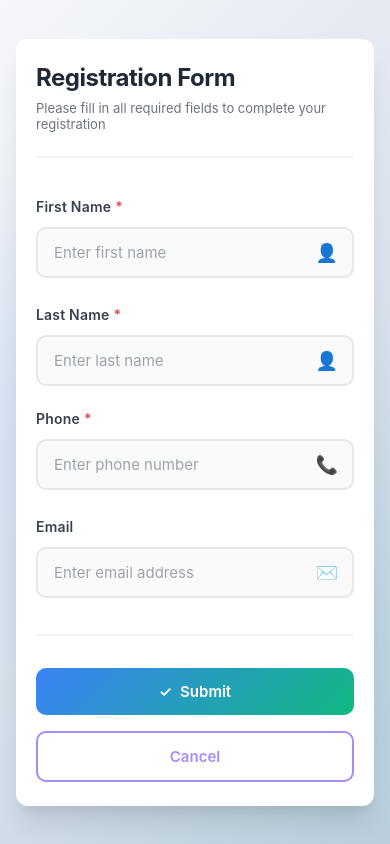
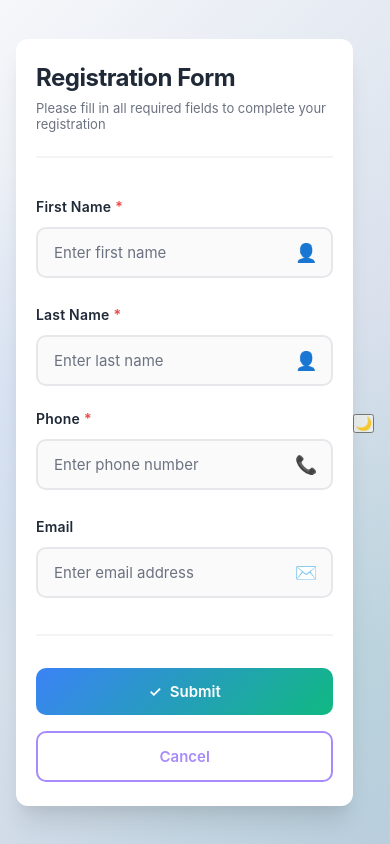
Before and after one commit to sangrammule1/New_User, a React (Create React App) app in the folder frontend/: page / in a window 390 px wide. Built offline with nearby package versions, Linux system fonts and the light colour scheme.

Commit message:
LLM applied: enable dark-mode option toggle to registration form in right side

```diff
--- a/frontend/src/App.css
+++ b/frontend/src/App.css
@@ -2,6 +2,68 @@
   margin: 0;
   padding: 0;
   box-sizing: border-box;
+}
+
+:root {
+  --background-gradient-start: #f5f7fa;
+  --background-gradient-end: #c3cfe2;
+  --primary-color: #3b82f6;
+  --secondary-color: #10b981;
+  --text-color-dark: #1f2937;
+  --text-color-light: #6b7280;
+  --input-border-color: #e5e7eb;
+  --input-background: #fafafa;
+  --error-color: #ef4444;
+  --error-background: #fef2f2;
+  --button-cancel-text: #a78bfa;
+  --button-cancel-border: #a78bfa;
+  --button-cancel-hover-bg: #faf5ff;
+  --button-cancel-hover-border: #8b5cf6;
+  --button-submit-text: white;
+  --button-submit-gradient-start: #3b82f6;
+  --button-submit-gradient-end: #10b981;
+  --button-submit-hover-gradient-start: #2563eb;
+  --button-submit-hover-gradient-end: #059669;
+  --divider-color: #f3f4f6;
+  --gradient-overlay-color: rgba(255, 255, 255, 0.2);
+  --focus-shadow-color: rgba(59, 130, 246, 0.1);
+  --error-focus-shadow-color: rgba(239, 68, 68, 0.1);
+  --form-panel-background: white;
+  --form-panel-shadow-color-1: rgba(0, 0, 0, 0.1);
+  --form-panel-shadow-color-2: rgba(0, 0, 0, 0.04);
+  --radial-gradient-1-color: rgba(59, 130, 246, 0.1);
+  --radial-gradient-2-color: rgba(16, 185, 129, 0.1);
+}
+
+.dark {
+  --background-gradient-start: #1a202c;
+  --background-gradient-end: #2d3748;
+  --primary-color: #63b3ed;
+  --secondary-color: #68d391;
+  --text-color-dark: #e2e8f0;
+  --text-color-light: #a0aec0;
+  --input-border-color: #4a5568;
+  --input-background: #2d3748;
+  --error-color: #f56565;
+  --error-background: #fed7d7;
+  --button-cancel-text: #b794f4;
+  --button-cancel-border: #b794f4;
+  --button-cancel-hover-bg: #2c2c44;
+  --button-cancel-hover-border: #9f7aea;
+  --button-submit-text: white;
+  --button-submit-gradient-start: #63b3ed;
+  --button-submit-gradient-end: #68d391;
+  --button-submit-hover-gradient-start: #4299e1;
+  --button-submit-hover-gradient-end: #38a169;
+  --divider-color: #4a5568;
+  --gradient-overlay-color: rgba(255, 255, 255, 0.1);
+  --focus-shadow-color: rgba(99, 179, 237, 0.2);
+  --error-focus-shadow-color: rgba(245, 101, 101, 0.2);
+  --form-panel-background: #2d3748;
+  --form-panel-shadow-color-1: rgba(0, 0, 0, 0.2);
+  --form-panel-shadow-color-2: rgba(0, 0, 0, 0.1);
+  --radial-gradient-1-color: rgba(99, 179, 237, 0.1);
+  --radial-gradient-2-color: rgba(104, 211, 145, 0.1);
 }
 
 body {
@@ -11,7 +73,7 @@ body {
     sans-serif;
   -webkit-font-smoothing: antialiased;
   -moz-osx-font-smoothing: grayscale;
-  background: linear-gradient(135deg, #f5f7fa 0%, #c3cfe2 100%);
+  background: linear-gradient(135deg, var(--background-gradient-start) 0%, var(--background-gradient-end) 100%);
 }
 
 .form-container {
@@ -21,6 +83,7 @@ body {
   align-items: center;
   padding: 40px 20px;
   position: relative;
+  overflow: hidden;
 }
 
 .form-container::before {
@@ -31,20 +94,20 @@ body {
   right: 0;
   bottom: 0;
   background:
-    radial-gradient(circle at 20% 50%, rgba(59, 130, 246, 0.1) 0%, transparent 50%),
-    radial-gradient(circle at 80% 80%, rgba(16, 185, 129, 0.1) 0%, transparent 50%);
+    radial-gradient(circle at 20% 50%, var(--radial-gradient-1-color) 0%, transparent 50%),
+    radial-gradient(circle at 80% 80%, var(--radial-gradient-2-color) 0%, transparent 50%);
   pointer-events: none;
 }
 
 .form-panel {
   width: 100%;
   max-width: 800px;
-  background-color: white;
+  background-color: var(--form-panel-background);
   border-radius: 16px;
   padding: 48px;
   box-shadow:
-    0 20px 25px -5px rgba(0, 0, 0, 0.1),
-    0 10px 10px -5px rgba(0, 0, 0, 0.04);
+    0 20px 25px -5px var(--form-panel-shadow-color-1),
+    0 10px 10px -5px var(--form-panel-shadow-color-2);
   position: relative;
   z-index: 1;
   animation: slideUp 0.5s ease-out;
@@ -64,20 +127,20 @@ body {
 .form-header {
   margin-bottom: 40px;
   padding-bottom: 24px;
-  border-bottom: 2px solid #f3f4f6;
+  border-bottom: 2px solid var(--divider-color);
 }
 
 .form-title {
   font-size: 28px;
   font-weight: 700;
-  color: #1f2937;
+  color: var(--text-color-dark);
   margin-bottom: 8px;
   letter-spacing: -0.5px;
 }
 
 .form-subtitle {
   font-size: 14px;
-  color: #6b7280;
+  color: var(--text-color-light);
   font-weight: 400;
 }
 
@@ -102,13 +165,13 @@ body {
 .form-label {
   font-size: 14px;
   font-weight: 600;
-  color: #374151;
+  color: var(--text-color-dark);
   margin-bottom: 4px;
   letter-spacing: 0.2px;
 }
 
 .required {
-  color: #ef4444;
+  color: var(--error-color);
   margin-left: 4px;
   font-weight: 600;
 }
@@ -123,10 +186,10 @@ body {
   width: 100%;
   padding: 14px 48px 14px 16px;
   font-size: 15px;
-  border: 2px solid #e5e7eb;
+  border: 2px solid var(--input-border-color);
   border-radius: 10px;
-  background-color: #fafafa;
-  color: #1f2937;
+  background-color: var(--input-background);
+  color: var(--text-color-dark);
   transition: all 0.3s cubic-bezier(0.4, 0, 0.2, 1);
   outline: none;
   font-family: inherit;
@@ -134,34 +197,34 @@ body {
 
 .form-input:hover {
   border-color: #d1d5db;
-  background-color: white;
+  background-color: var(--form-panel-background);
 }
 
 .form-input:focus {
-  border-color: #3b82f6;
-  background-color: white;
-  box-shadow: 0 0 0 4px rgba(59, 130, 246, 0.1);
+  border-color: var(--primary-color);
+  background-color: var(--form-panel-background);
+  box-shadow: 0 0 0 4px var(--focus-shadow-color);
   transform: translateY(-1px);
 }
 
 .form-input.error {
-  border-color: #ef4444;
-  background-color: #fef2f2;
+  border-color: var(--error-color);
+  background-color: var(--error-background);
 }
 
 .form-input.error:focus {
-  box-shadow: 0 0 0 4px rgba(239, 68, 68, 0.1);
+  box-shadow: 0 0 0 4px var(--error-focus-shadow-color);
 }
 
 .form-input::placeholder {
-  color: #9ca3af;
+  color: var(--text-color-light);
   font-weight: 400;
 }
 
 .input-icon {
   position: absolute;
   right: 16px;
-  color: #6b7280;
+  color: var(--text-color-light);
   font-size: 18px;
   pointer-events: none;
   display: flex;
@@ -171,12 +234,12 @@ body {
 }
 
 .form-input:focus + .input-icon {
-  color: #3b82f6;
+  color: var(--primary-color);
 }
 
 .error-message {
   font-size: 12px;
-  color: #ef4444;
+  color: var(--error-color);
   margin-top: 4px;
   font-weight: 500;
   animation: shake 0.3s ease;
@@ -194,16 +257,16 @@ body {
   gap: 16px;
   margin-top: 12px;
   padding-top: 32px;
-  border-top: 2px solid #f3f4f6;
+  border-top: 2px solid var(--divider-color);
 }
 
 .cancel-button {
   padding: 14px 28px;
   font-size: 15px;
   font-weight: 600;
-  color: #a78bfa;
-  background-color: white;
-  border: 2px solid #a78bfa;
+  color: var(--button-cancel-text);
+  background-color: var(--form-panel-background);
+  border: 2px solid var(--button-cancel-border);
   border-radius: 10px;
   cursor: pointer;
   transition: all 0.3s cubic-bezier(0.4, 0, 0.2, 1);
@@ -214,8 +277,8 @@ body {
 }
 
 .cancel-button:hover {
-  background-color: #faf5ff;
-  border-color: #8b5cf6;
+  background-color: var(--button-cancel-hover-bg);
+  border-color: var(--button-cancel-hover-border);
   transform: translateY(-2px);
   box-shadow: 0 4px 12px rgba(167, 139, 250, 0.2);
 }
@@ -228,8 +291,8 @@ body {
   padding: 14px 28px;
   font-size: 15px;
   font-weight: 600;
-  color: white;
-  background: linear-gradient(135deg, #3b82f6 0%, #10b981 100%);
+  color: var(--button-submit-text);
+  background: linear-gradient(135deg, var(--button-submit-gradient-start) 0%, var(--button-submit-gradient-end) 100%);
   border: none;
   border-radius: 10px;
   cursor: pointer;
@@ -249,7 +312,7 @@ body {
   left: -100%;
   width: 100%;
   height: 100%;
-  background: linear-gradient(90deg, transparent, rgba(255, 255, 255, 0.2), transparent);
+  background: linear-gradient(90deg, transparent, var(--gradient-overlay-color), transparent);
   transition: left 0.5s;
 }
 
@@ -258,7 +321,7 @@ body {
 }
 
 .submit-button:hover {
-  background: linear-gradient(135deg, #2563eb 0%, #059669 100%);
+  background: linear-gradient(135deg, var(--button-submit-hover-gradient-start) 0%, var(--button-submit-hover-gradient-end) 100%);
   transform: translateY(-2px);
   box-shadow: 0 8px 20px rgba(59, 130, 246, 0.4);
 }
@@ -284,6 +347,29 @@ body {
 
 @keyframes spin {
   to { transform: rotate(360deg); }
+}
+
+.theme-toggle-container {
+  position: absolute;
+  top: 20px;
+  right: 20px;
+  z-index: 10;
+}
+
+.theme-toggle-button {
+  background: none;
+  border: none;
+  cursor: pointer;
+  font-size: 24px;
+  padding: 8px;
+  display: flex;
+  align-items: center;
+  justify-content: center;
+  color: var(--text-color-dark);
+}
+
+.dark .theme-toggle-button {
+  color: var(--text-color-light);
 }
 
 @media (max-width: 768px) {
@@ -318,6 +404,11 @@ body {
     width: 100%;
     justify-content: center;
   }
+
+  .theme-toggle-container {
+    top: 15px;
+    right: 15px;
+  }
 }
 
 @media (max-width: 480px) {
@@ -328,4 +419,9 @@ body {
   .form-panel {
     padding: 24px 20px;
   }
+
+  .theme-toggle-container {
+    top: 10px;
+    right: 10px;
+  }
 }
--- a/frontend/src/App.js
+++ b/frontend/src/App.js
@@ -11,6 +11,11 @@ function App() {
 
   const [isSubmitting, setIsSubmitting] = useState(false);
   const [errors, setErrors] = useState({});
+  const [isDarkMode, setIsDarkMode] = useState(false); // State for dark mode
+
+  const toggleDarkMode = () => {
+    setIsDarkMode(!isDarkMode);
+  };
 
   const handleChange = (e) => {
     const { name, value } = e.target;
@@ -82,7 +87,7 @@ function App() {
   };
 
   return (
-    <div className="form-container">
+    <div className={`form-container ${isDarkMode ? 'dark' : ''}`}>
       <div className="form-panel">
         <div className="form-header">
           <h2 className="form-title">Registration Form</h2>
@@ -184,6 +189,12 @@ function App() {
           </div>
         </form>
       </div>
+      {/* Dark mode toggle */}
+      <div className="dark-mode-toggle-container">
+        <button onClick={toggleDarkMode} className="dark-mode-toggle-button">
+          {isDarkMode ? '☀️' : '🌙'}
+        </button>
+      </div>
     </div>
   );
 }
```
